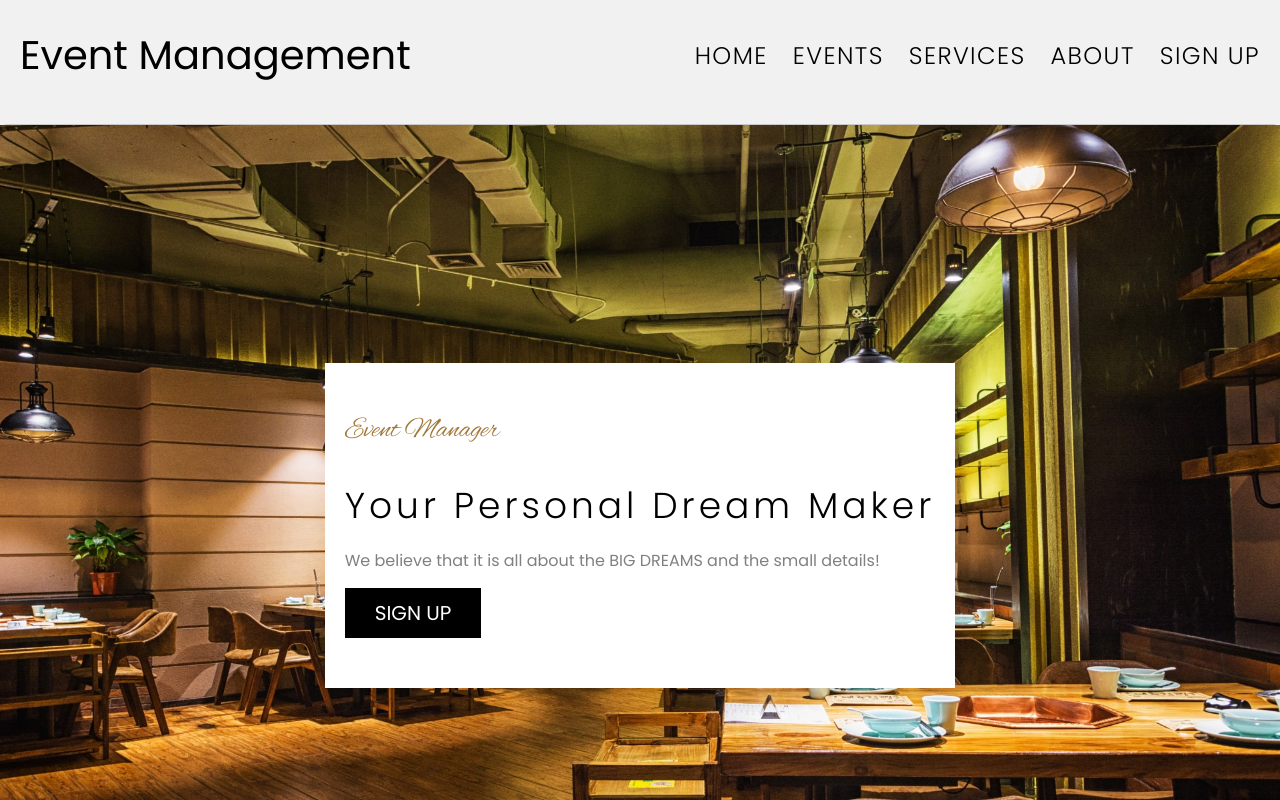
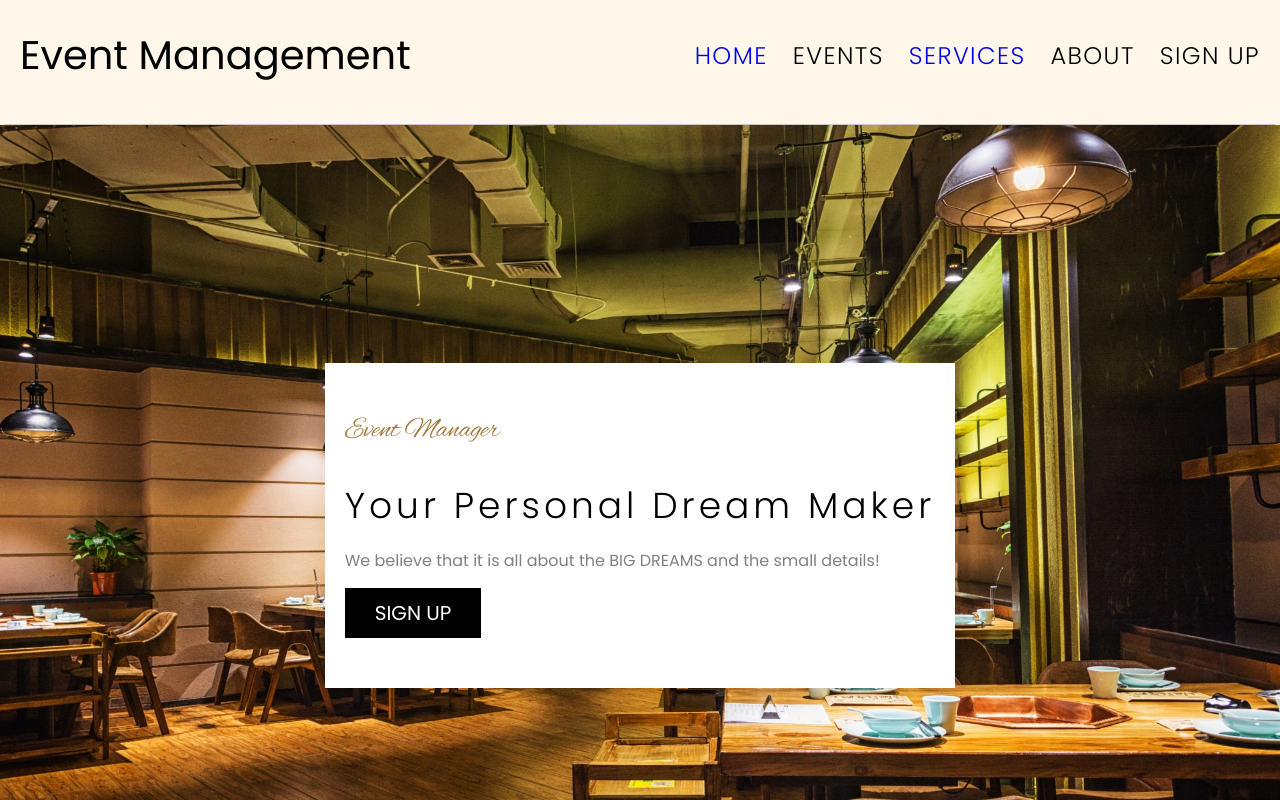
Before and after one commit to ahmadali369/EventManagerMERN, a React (Vite) app in the folder frontend/: page / in a window 1280 px wide. Shown: the top 800 px of the page. Built offline with nearby package versions, Linux system fonts and the light colour scheme.

Commit message:
feat - Merged Event & Vender

```diff
--- a/frontend/src/App.jsx
+++ b/frontend/src/App.jsx
@@ -1,12 +1,10 @@
-
 // import "./Vender/index.css"
-// import { BrowserRouter, Routes, Route } from "react-router-dom";
+import { BrowserRouter, Routes, Route } from "react-router-dom";
 // import NavBar from "./Vender/componets/NavBar";
-// import HomeVender from "./Vender/pages/homeVender";
-
+import HomeVender from "./Vender/pages/homeVender";
 
 import "./Event/App.css";
-import { BrowserRouter as Router } from "react-router-dom";
+// import { BrowserRouter as Router } from "react-router-dom";
 import { Toaster } from "react-hot-toast";
 
 import Navbar from "./Event/components/Navbar";
@@ -16,15 +14,13 @@ import About from "./Event/components/About";
 import Contact from "./Event/components/Contact";
 import Footer from "./Event/components/Footer";
 
-
-
-
 function App() {
   return (
     // <>
     //   <div className="App">
     //     <BrowserRouter>
     //       <NavBar />
+
     //       <div className="pages">
     //         <Routes>
     //           <Route path="/" element={<HomeVender />} />
@@ -35,20 +31,32 @@ function App() {
     //   </div>
     // </>
 
-    <Router>
+    <BrowserRouter>
       <Navbar />
+{/* --------------------------- */}
+      <Routes>
+        <Route path="/" element={<HomeEvent/>} />
+        <Route path="/services" element={<HomeVender />} />
+
+      </Routes>
+    </BrowserRouter>
+  );
+}
+
+export default App;
+
+
+
+function HomeEvent() {
+  return (
+    <div>
       <HeroSection />
       <Services />
       <About />
       <Contact />
       <Footer />
       <Toaster />
-    </Router>
 
-
-
-
-  );
+    </div>
+  )
 }
-
-export default App;
--- a/frontend/src/Event/components/Navbar.jsx
+++ b/frontend/src/Event/components/Navbar.jsx
@@ -1,5 +1,7 @@
 import React, { useState } from "react";
 import { Link } from "react-scroll";
+import { NavLink } from "react-router-dom";
+
 import { GiHamburgerMenu } from "react-icons/gi";
 
 const Navbar = () => {
@@ -9,16 +11,20 @@ const Navbar = () => {
       <div className="logo">Event Management</div>
       <div className={show ? "navLinks showmenu" : "navLinks"}>
         <div className="links">
-          <Link to="hero" spy={true} smooth={true} duration={500}>
+
+          <NavLink to="/">
             HOME
-          </Link>
+          </NavLink>
+
+
+
           <Link to="services" spy={true} smooth={true} duration={500}>
             EVENTS
           </Link>
 
-          <Link to="/" spy={true} smooth={true} duration={500}>
+          <NavLink to="/services">
             SERVICES
-          </Link>
+          </NavLink>
 
 
           <Link to="about" spy={true} smooth={true} duration={500}>
--- a/frontend/src/Vender/componets/ServiceDetails.jsx
+++ b/frontend/src/Vender/componets/ServiceDetails.jsx
@@ -55,8 +55,8 @@ const ServiceDetails = ({ service }) => {
           value={content}
           onChange={handleContentChange}
           style={{
-            width: "20%",
-            maxHeight: "15px",
+            width: "40%",
+            Height: "10px",
             border: "1px solid black",
             padding: "5px",
             fontSize: "20px",
@@ -64,7 +64,10 @@ const ServiceDetails = ({ service }) => {
           }}
         />
 
-        <button onClick={updateTitle}>update</button>
+<div>
+     <button className="buttonn" onClick={updateTitle}>update</button>
+</div>
+
       </div>
 
       <p>
--- a/frontend/src/Vender/index.css
+++ b/frontend/src/Vender/index.css
@@ -93,6 +93,17 @@ form button {
   border-radius: 4px;
   cursor: pointer;
 }
+
+.buttonn {
+  background: var(--error);
+  border: 0;
+  color: #fff;
+  padding: 10px;
+  font-family: "Poppins";
+  border-radius: 4px;
+  cursor: pointer;
+}
+
 div.error {
   padding: 10px;
   background: #ffefef;
--- a/frontend/src/Vender/pages/homeVender.jsx
+++ b/frontend/src/Vender/pages/homeVender.jsx
@@ -24,6 +24,7 @@ const HomeVender = () => {
   }, [dispatch]);
 
   return (
+    <div className="pages">
       <div className="home">
         <div className="service">
           {services &&
@@ -33,6 +34,7 @@ const HomeVender = () => {
         </div>
         <ServiceForm />
       </div>
+    </div>
   );
 };
 
```
Also changed, not shown: frontend/src/Vender/context/EventContext.jsx (deleted), frontend/src/Vender/context/TicketContext.jsx (deleted). Lines whose indentation alone changed are shown as unchanged.
